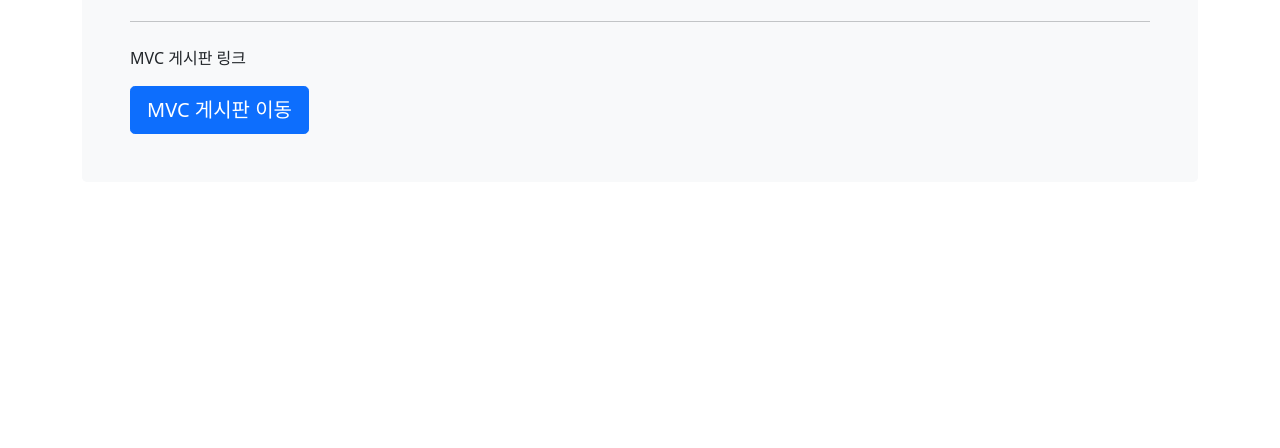
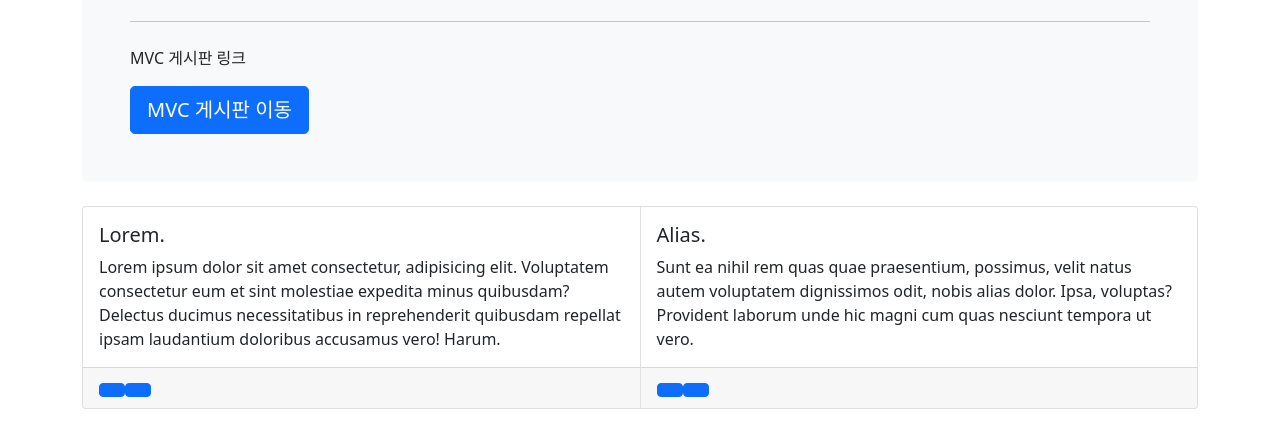
Before and after one commit to Drappear/Drappear.github.io, a plain HTML site: page index.html in a window 1280 px wide. Shown: the part 216-664 px from the top of the page. Drawn offline with nearby package versions, Linux system fonts and the light colour scheme.

Commit message:
Update index.html

```diff
--- a/index.html
+++ b/index.html
@@ -36,5 +36,30 @@
       </div>
     </div>
   </div>
+
+  <div class="container">
+    <div class="row">
+      <div class="col">
+
+        <div class="card-group">
+          <div class="card">
+            <div class="card-body">
+              <h5 class="card-title">Lorem.</h5>
+              <p class="card-text">Lorem ipsum dolor sit amet consectetur, adipisicing elit. Voluptatem consectetur eum et sint molestiae expedita minus quibusdam? Delectus ducimus necessitatibus in reprehenderit quibusdam repellat ipsam laudantium doloribus accusamus vero! Harum.</p>
+            </div>
+            <div class="card-footer"><a href="" class="btn btn-primary"></a><a href="" class="btn btn-primary"></a></div>
+          </div>
+          <div class="card">
+            <div class="card-body">
+              <h5 class="card-title">Alias.</h5>
+              <p class="card-text">Sunt ea nihil rem quas quae praesentium, possimus, velit natus autem voluptatem dignissimos odit, nobis alias dolor. Ipsa, voluptas? Provident laborum unde hic magni cum quas nesciunt tempora ut vero.</p>
+            </div>
+            <div class="card-footer"><a href="" class="btn btn-primary"></a><a href="" class="btn btn-primary"></a></div>
+          </div>
+        </div>
+
+      </div>
+    </div>
+  </div>
 </body>
 </html>
```
